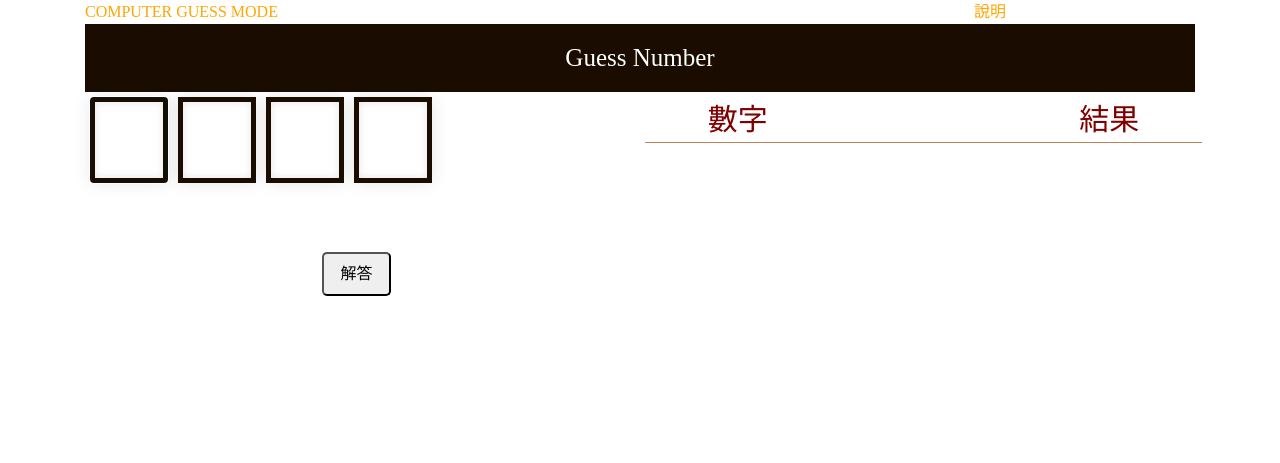
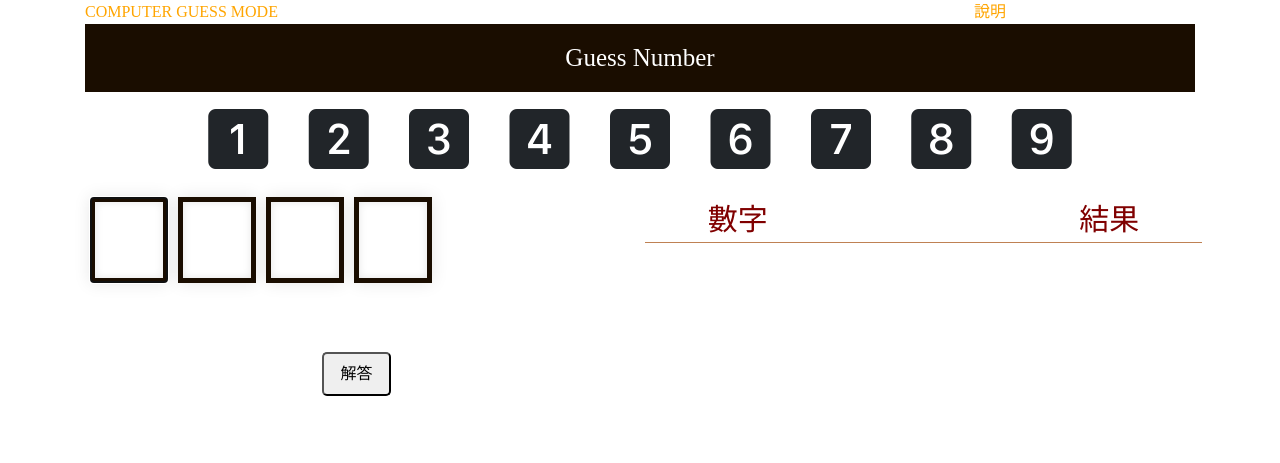
Before and after one commit to mokshayang/gress-number, a plain HTML site: page index.html in a window 1280 px wide. Drawn offline with nearby package versions, Linux system fonts and the light colour scheme; a small style sheet from the web is missing.

Commit message:
add-support

```diff
--- a/index.html
+++ b/index.html
@@ -11,6 +11,7 @@
         integrity="sha512-v2CJ7UaYy4JwqLDIrZUI/4hqeoQieOmAZNXBeQyjo21dadnwR+8ZaIJVT8EE2iyI61OV8e6M8PP2/4hpQINQ/g=="
         crossorigin="anonymous" referrerpolicy="no-referrer">
         </script>
+    <link rel="stylesheet" href="https://cdn.jsdelivr.net/npm/bootstrap-icons@1.11.1/font/bootstrap-icons.css">
     <link rel="stylesheet" href="./css/style.css">
 </head>
 <style>
@@ -31,6 +32,31 @@
             </div>
         </div>
         <div class=" gameTitle" style="text-align:center ;">Guess Number</div>
+        <style>
+            #number {
+                display: grid;
+                grid-template-columns: repeat(11, 1fr);
+                justify-items: center;
+                align-items: center;
+                grid-gap: 5px;
+                padding: 5px;
+                font-size: 60px;
+                cursor: pointer;
+            }
+        </style>
+        <div id="number">
+            <i></i>
+            <i class="bi bi-1-square-fill"></i>
+            <i class="bi bi-2-square-fill"></i>
+            <i class="bi bi-3-square-fill"></i>
+            <i class="bi bi-4-square-fill"></i>
+            <i class="bi bi-5-square-fill"></i>
+            <i class="bi bi-6-square-fill"></i>
+            <i class="bi bi-7-square-fill"></i>
+            <i class="bi bi-8-square-fill"></i>
+            <i class="bi bi-9-square-fill"></i>
+            <i></i>
+        </div>
         <div class="row ">
             <div class="col-6" id="userInputNumberPanel">
                 <div class="row">
@@ -117,6 +143,21 @@
         ,integrity="sha384-OERcA2EqjJCMA+/3y+gxIOqMEjwtxJY7qPCqsdltbNJuaOe923+mo//f6V8Qbsw3"
         ,crossorigin="anonymous"></script>
     <script src="./js/js.js"></script>
+    <script>
+
+        $('.bi').on('click', function () {
+            if (!$(this).hasClass('bi-square-fill')) {
+                $(this).removeClass().addClass('bi bi-square-fill')
+            } else {
+                const elements = $('.bi'); // 获取所有拥有类 'bi' 的元素
+                elements.each(function (index) {
+                    const newIndex = index + 1;
+                    $(this).removeClass().addClass(`bi bi-${newIndex}-square-fill`);
+                })
+            }
+        });
+
+    </script>
 </body>
 
 </html>
```
